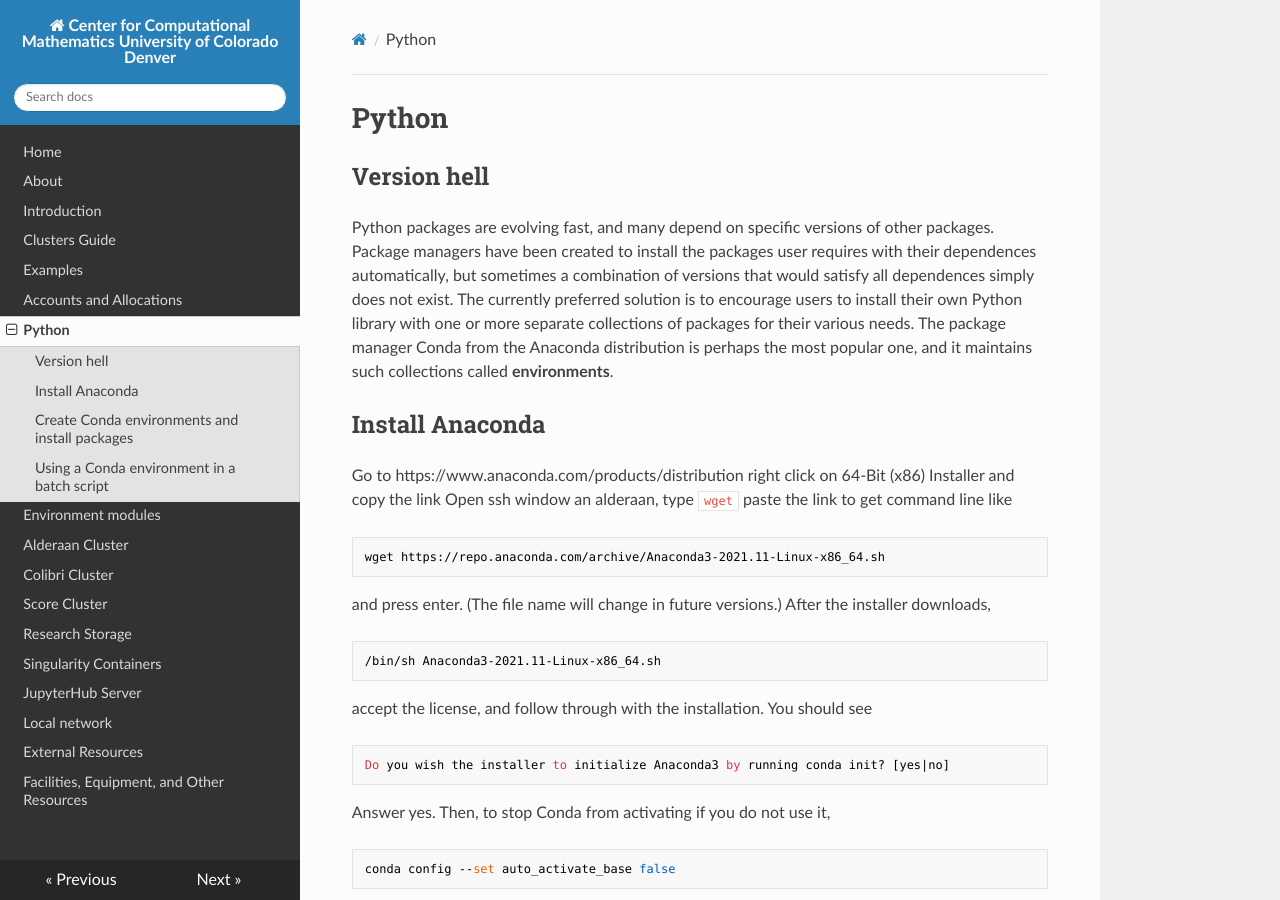
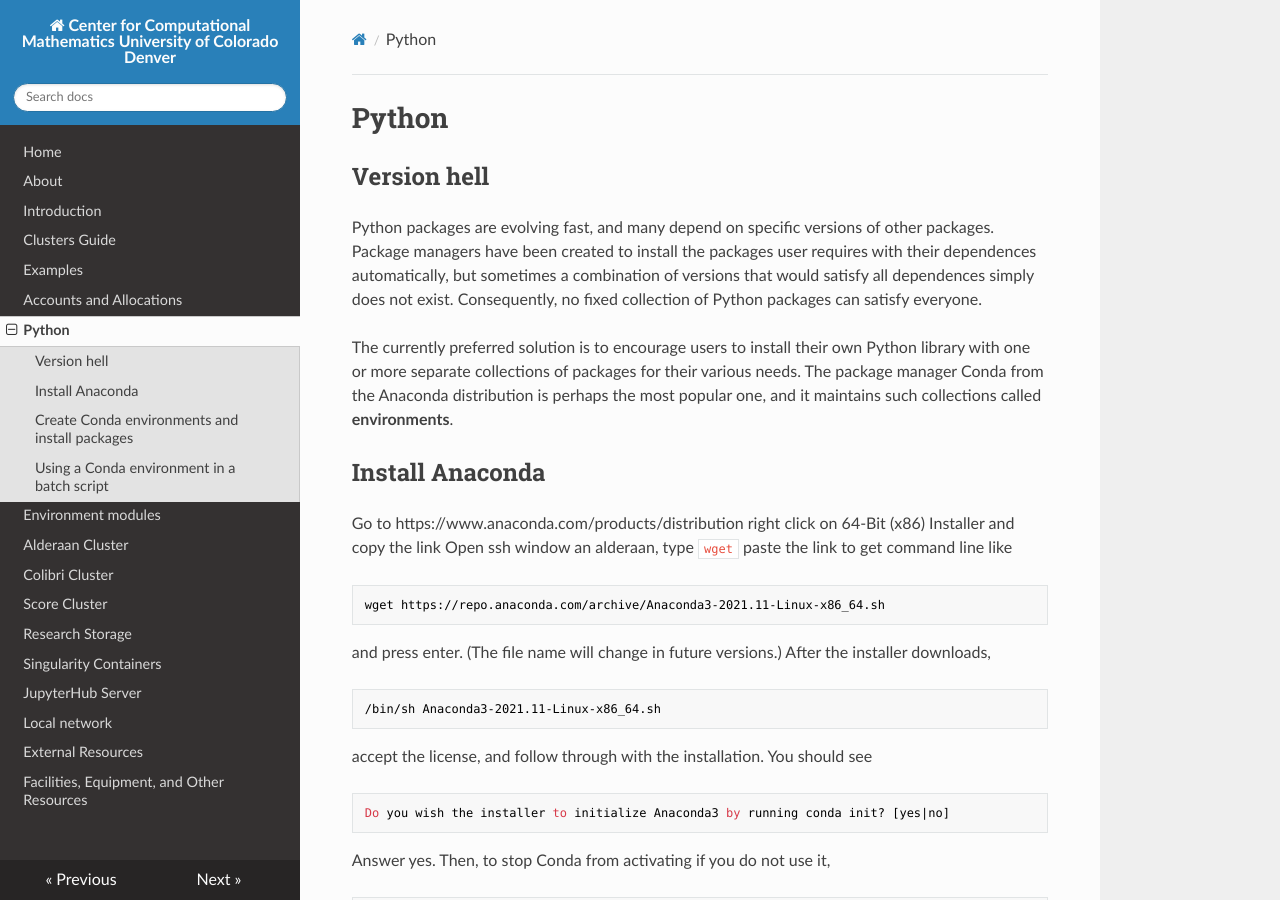
Before and after one commit to ccmucdenver/ccm-docs, an MkDocs documentation site: the page built from docs/python.md, in a window 1280 px wide and 900 px high. Built offline with MkDocs 1.6.1, drawn with Linux system fonts in a browser that asks for light colours; nearby versions of some CDN libraries.

Commit message:
versions

```diff
--- a/docs/python.md
+++ b/docs/python.md
@@ -3,7 +3,9 @@
 ## Version hell
 Python packages are evolving fast, and many depend on specific versions of other packages. Package managers have been created to
 install the packages user requires with their dependences automatically, but sometimes a combination of versions that would
-satisfy all dependences simply does not exist. The currently preferred solution is to encourage users to install their own Python
+satisfy all dependences simply does not exist. Consequently, no fixed collection of Python packages can satisfy everyone.
+
+The currently preferred solution is to encourage users to install their own Python
 library with one or more separate collections of packages for their various needs. The package manager Conda from the
 Anaconda distribution is perhaps the most popular one, and it maintains such collections called **environments**.
 
```
